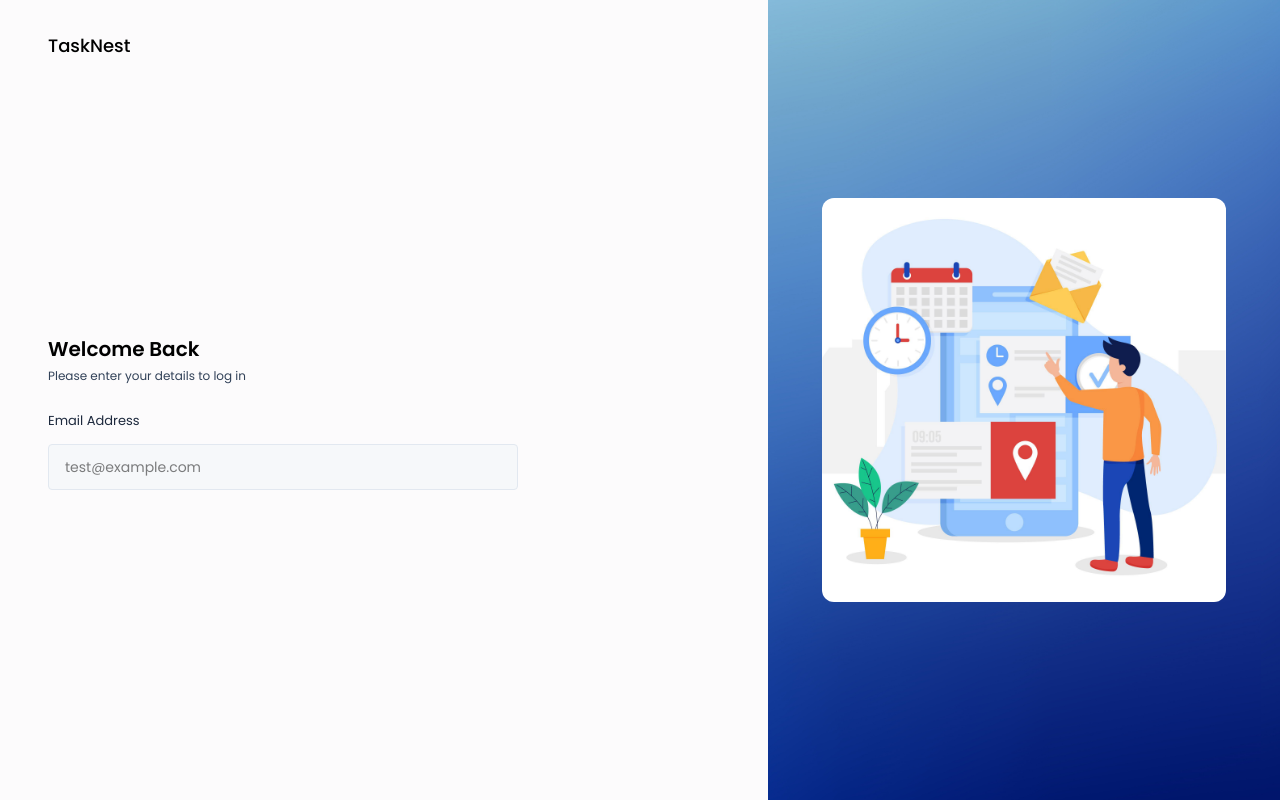
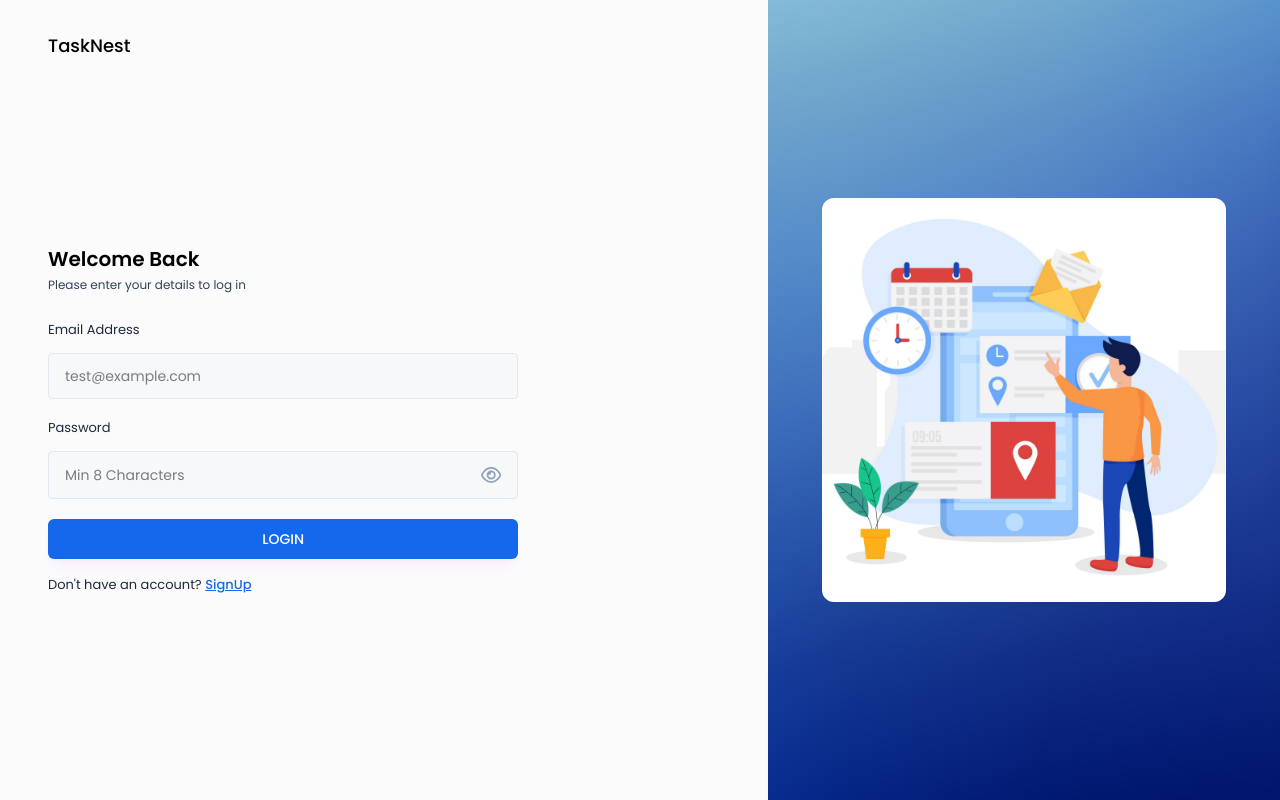
Before and after one commit to tharunkeragala/TaskNest, a React (Vite) app in the folder frontend/TaskNest/: page /login in a window 1280 px wide. Built offline with nearby package versions, Linux system fonts and the light colour scheme.

Commit message:
login page and validations

```diff
--- a/frontend/TaskNest/src/index.css
+++ b/frontend/TaskNest/src/index.css
@@ -21,3 +21,7 @@
 .input-box {
   @apply w-full flex justify-between gap-3 text-sm text-black bg-slate-100/50 rounded px-4 py-3 mb-4 mt-3 border border-slate-200 outline-none;
 }
+
+.btn-primary {
+  @apply w-full text-sm font-medium text-white bg-primary shadow-lg shadow-purple-600/5 p-2.5 rounded-md my-1 hover:bg-blue-600/15 hover:text-blue-600 cursor-pointer;
+}
--- a/frontend/TaskNest/src/pages/Auth/Login.jsx
+++ b/frontend/TaskNest/src/pages/Auth/Login.jsx
@@ -1,7 +1,8 @@
 import React, { useState } from "react";
 import AuthLayout from "../../components/layouts/AuthLayout";
-import {useNavigate} from 'react-router-dom';
+import {Link, useNavigate} from 'react-router-dom';
 import Input from "../../components/Inputs/Input";
+import { validateEmail } from "../../utils/helper";
 
 const Login = () => {
   const [email, setEmail] = useState("");
@@ -11,12 +12,27 @@
   const navigare = useNavigate();
   const handleLogin = async (e) => {
     e.preventDefault();
+
+    if (!validateEmail(email)) {
+      setError("Please enter a valid email address.");
+      return;
+    }
+
+    if (!password) {
+      setError("Please eneter the password");
+      return;
+    }
+
+    setError("");
+
+    //Login API Call
+
   };
 
   return <AuthLayout>
     <div className="lg:w-[70%] h-3/4 md:h-full flex flex-col justify-center">
       <h3 className="text-xl font-semibold text-black">Welcome Back</h3>
-      <p className="text-xs text-slate-700 mt-[5px] mb-6">
+      <p className="text-xs text-slate-700 mt-1 mb-6">
         Please enter your details to log in
       </p>
 
@@ -28,6 +44,27 @@
           placeholder="test@example.com"
           type="text"
           />
+
+          <Input
+          value={password}
+          onChange={({ target }) => setPassword(target.value)}
+          label="Password"
+          placeholder="Min 8 Characters"
+          type="password"
+          />
+
+          {error && <p className="text-red-500 text-xs pb-2.5">{error}</p>}
+
+          <button type="submit" className="btn-primary">
+            LOGIN
+          </button>
+
+          <p className="text-[13px] text-slate-800 mt-3">
+            Don't have an account?{" "}
+            <Link className="font-medium text-primary underline" to="/signup">
+            SignUp
+            </Link>
+          </p>
       </form>
     </div>
   </AuthLayout>;
--- a/frontend/TaskNest/src/utils/helper.js
+++ b/frontend/TaskNest/src/utils/helper.js
@@ -0,0 +1,4 @@
+export const validateEmail = (email) => {
+    const regex = /^[^\s@]+@[^\s@]+\.[^\s@]+$/;
+    return regex.test(email);
+};
```
